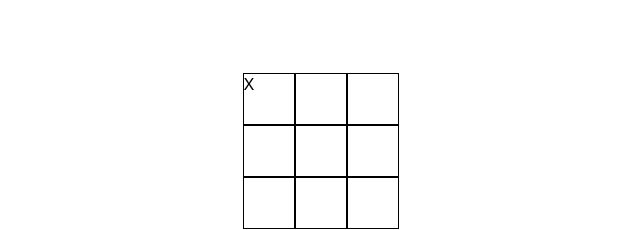
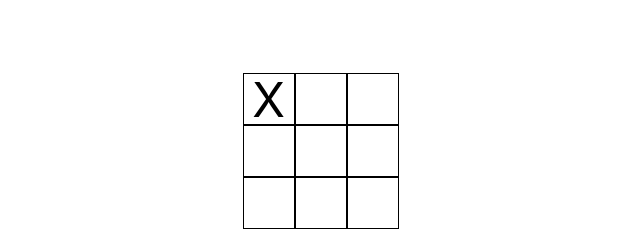
Before and after one commit to Clarity-89/React_tic_tac_toe, a React (Create React App) app: page / in a window 1280 px wide. Both pictures are taken after a click on the element 583 px from the left and 348 px from the top of the page. Shown: the part 249-479 px from the top of the page, without its empty margins (315-955 px from the left). Built offline with nearby package versions, Linux system fonts and the light colour scheme.

Commit message:
Add Marker

```diff
--- a/src/Board.js
+++ b/src/Board.js
@@ -1,6 +1,7 @@
 import React, { useState, useEffect } from "react";
 import styled from "styled-components";
 import PropTypes from "prop-types";
+import { SQUARE_WIDTH } from "./constants";
 
 const Board = ({ dims }) => {
   const [activeSquares, setActiveSquares] = useState([]);
@@ -16,7 +17,7 @@ const Board = ({ dims }) => {
         const active = activeSquare(key);
         return (
           <Square key={key} onClick={() => onSquareClick({ key, type: "X" })}>
-            {active && <span>{active.type}</span>}
+            {active && <Marker>{active.type}</Marker>}
           </Square>
         );
       })}
@@ -26,17 +27,25 @@ const Board = ({ dims }) => {
 
 const Container = styled.div`
   display: flex;
-  width: ${({ dims }) => `${dims * 55}px`};
+  width: ${({ dims }) => `${dims * (SQUARE_WIDTH + 5)}px`};
   flex-flow: wrap;
 `;
+
 const Square = styled.div`
-  width: 50px;
-  height: 50px;
+  display: flex;
+  justify-content: center;
+  align-items: center;
+  width: ${SQUARE_WIDTH}px;
+  height: ${SQUARE_WIDTH}px;
   border: 1px solid black;
 
   &:hover {
     cursor: pointer;
   }
+`;
+
+const Marker = styled.span`
+  font-size: 48px;
 `;
 
 Board.propTypes = {
--- a/src/constants.js
+++ b/src/constants.js
@@ -6,3 +6,4 @@ export const SCORES = {
   0: 0,
   2: -1
 };
+export const SQUARE_WIDTH = 50;
```
